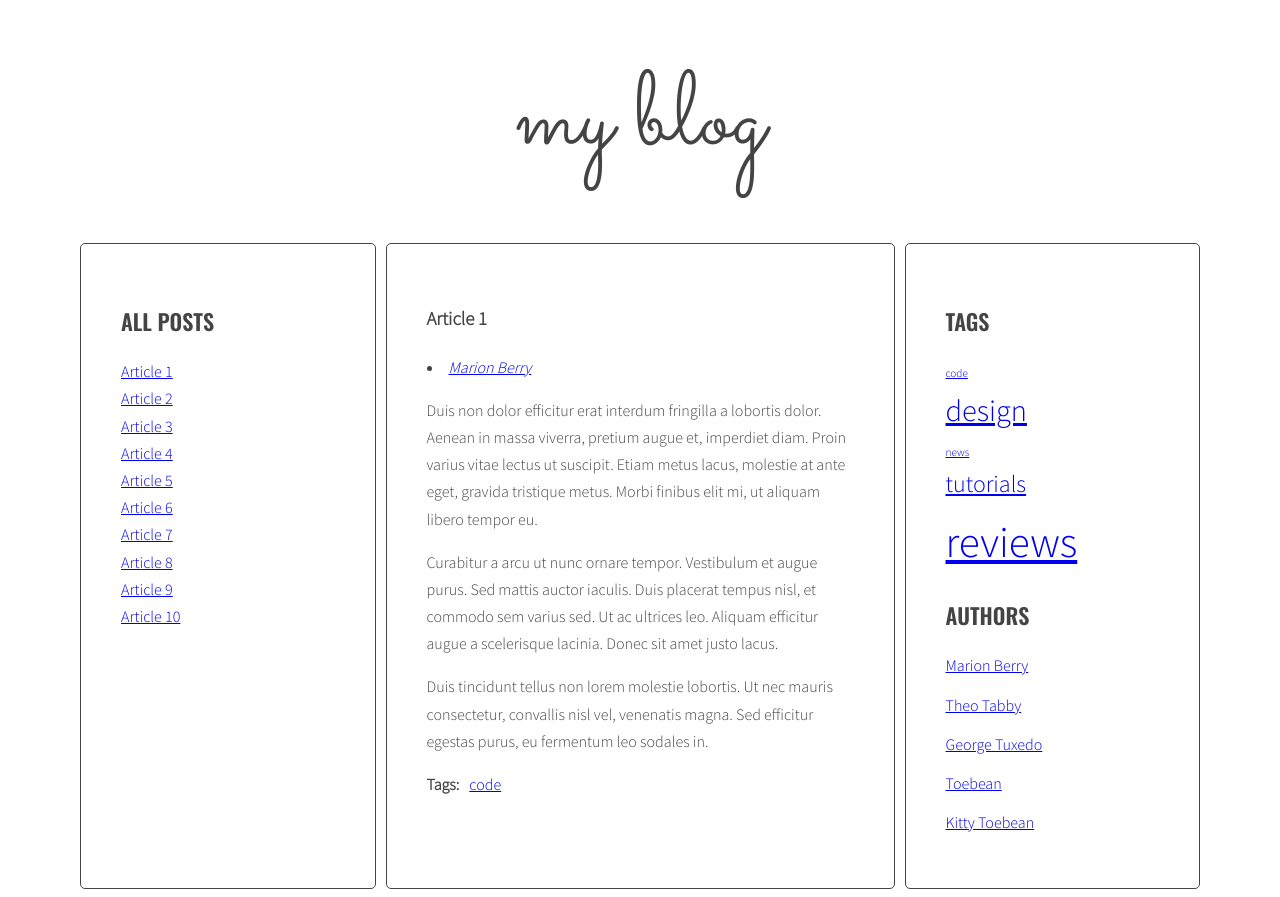
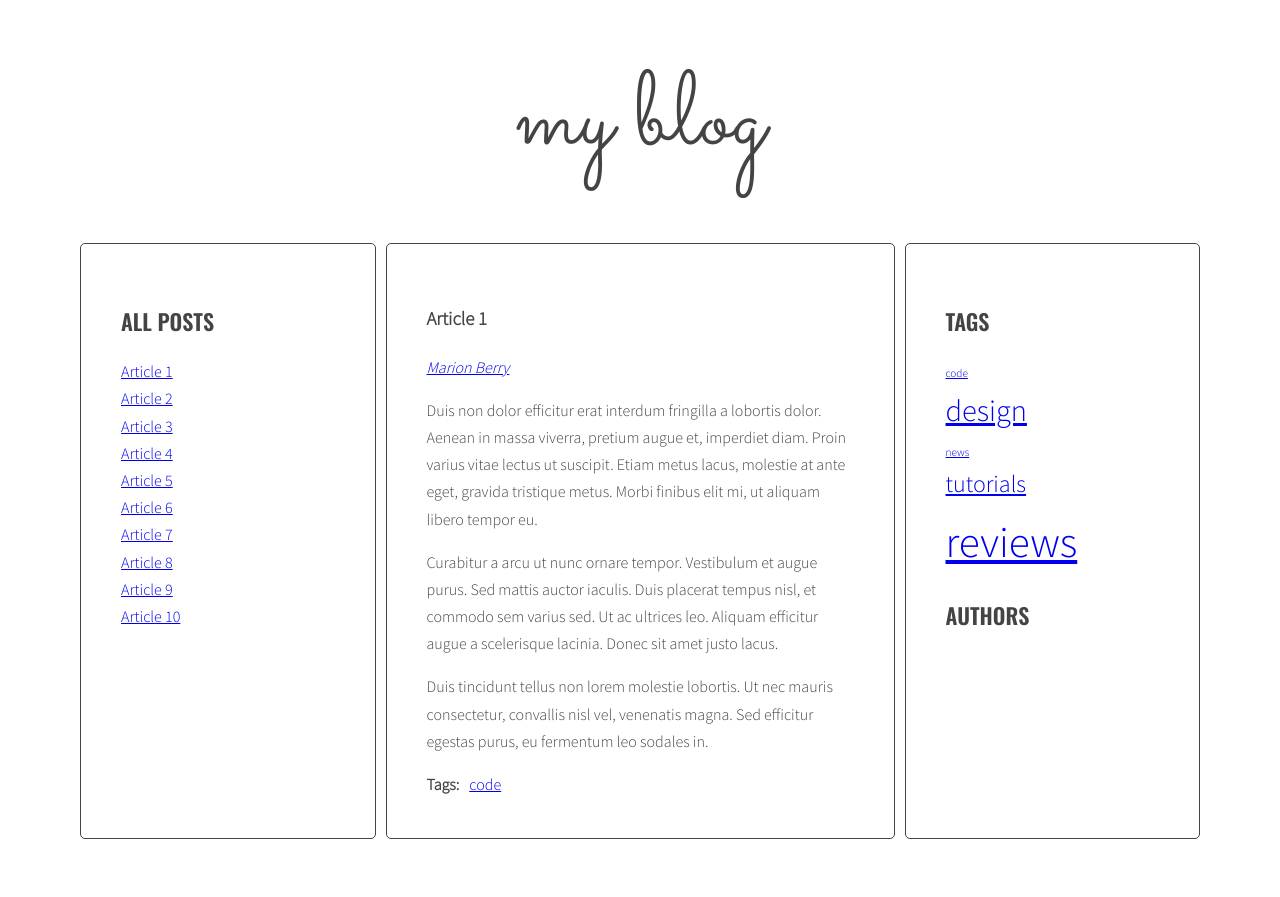
Before and after one commit to irakis/javascript-blog, a website: page index.html in a window 1280 px wide. After the commit the page ends 847 px from the top, so only its background shows below. Drawn offline with nearby package versions, Linux system fonts and the light colour scheme.

Commit message:
Handelbars stranger things

```diff
--- a/index.html
+++ b/index.html
@@ -178,6 +178,12 @@
         <script id="template-article-link" type="text/x-handlebars-template">
           <li><a href="#{{ id }}"><span>{{ title }}</span></a></li>
         </script>
+        <script id="template-author-link" type="text/x-handlebars-template">
+          <a href="#author-{{ id }}"><span>{{ title }}</span></a>
+        </script>
+        <script id="template-author-list-link" type="text/x-handlebars-template">
+          <li><a href="#author-{{ authorNames }}"><span>{{ authorNames }}aaaaa</span></a></li>
+        </script>
         <script src="https://cdnjs.cloudflare.com/ajax/libs/handlebars.js/4.1.0/handlebars.min.js"></script>
         <script src="js/script.js"></script>
     </body>
--- a/js/script.js
+++ b/js/script.js
@@ -5,6 +5,8 @@
     const templates = {
     articleLink: Handlebars.compile(document.querySelector('#template-article-link').innerHTML),
     tagCloudLink: Handlebars.compile(document.querySelector('#template-tag-cloud-link').innerHTML),
+    authorLink: Handlebars.compile(document.querySelector('#template-author-link').innerHTML),
+    authorLinkList: Handlebars.compile(document.querySelector('#template-author-list-link').innerHTML),
 
   }
 
@@ -176,8 +178,7 @@
 
         console.log('jaki znalazł tag?', tag);
 
-        /*[DONE] add generated code to html variable */
-
+        /*[DONE] add generated code to html variable, tag as a link below article */
         const linkHTMLData = { id: 'tag-' + tag, title: tag };
         const linkHTML = templates.articleLink(linkHTMLData);
 
@@ -330,6 +331,7 @@
     const listOfAuthors = [];
     console.log('powstał obiekt na autorów', listOfAuthors);
 
+
     const listOfArticles = document.querySelectorAll(optArticleSelector);
     console.log('powstała lista autorów i art. ?: ', listOfArticles);
 
@@ -343,8 +345,10 @@
       const authorByName = author.getAttribute(optDataAuthorSelector);
       console.log('pobrał nazwiska autorów?: ', authorByName);
 
-      const linkHTMLData = { id: 'author-' + authorByName, title: authorByName };
-      const linkHTML = templates.articleLink(linkHTMLData);
+      const linkHTMLData = { id: authorByName, title: authorByName };
+      const linkHTML = templates.authorLink(linkHTMLData);
+      console.log('to są linki', linkHTML);
+      console.log('to jest nowa tablica', linkHTMLData);
 
       html = linkHTML;
 
@@ -358,10 +362,29 @@
         console.log('powstała lista autorów w tablicy', listOfAuthors);
       }
     }
+    console.log('tablica nazwisk po pętli?',listOfAuthors);
+
 
     const sidebarAuthorList = document.querySelector(optAuthorsListSelector);
     html = '';
-    for (const linkAuthor of listOfAuthors) {
+
+    sidebarLinkHTML = [];
+    console.log('list of authors', listOfAuthors);
+
+    const sidebarAuthorLinkHTML = templates.authorLinkList(linkHTMLData);
+    for(const sidebarlink in sidebarAuthorLinkHTML){
+      if(sidebarAuthorLinkHTML) {
+        sidebarAuthorLinkHTML != sidebarAuthorLinkHTML;
+        sidebarAuthorLinkHTML += sidebarAuthorLinkHTML
+        }
+    }
+    sidebarAuthorList.innerHTML = sidebarLinkHTML;
+    console.log('sidebarauthorList', sidebarAuthorList);
+
+
+
+
+  /*  for (const linkAuthor of listOfAuthors) {
       console.log('jak zasobna jest tablica z autorami', listOfAuthors);
       if (linkAuthor) {
         sidebarAuthorList != linkAuthor;
@@ -369,7 +392,7 @@
         sidebarAuthorList.innerHTML += linkauthorLi;
         console.log('jakiego autor wpisuje w siedebar', linkauthorLi);
       }
-    }
+    }*/
   }
 
   generateAuthors();
```
